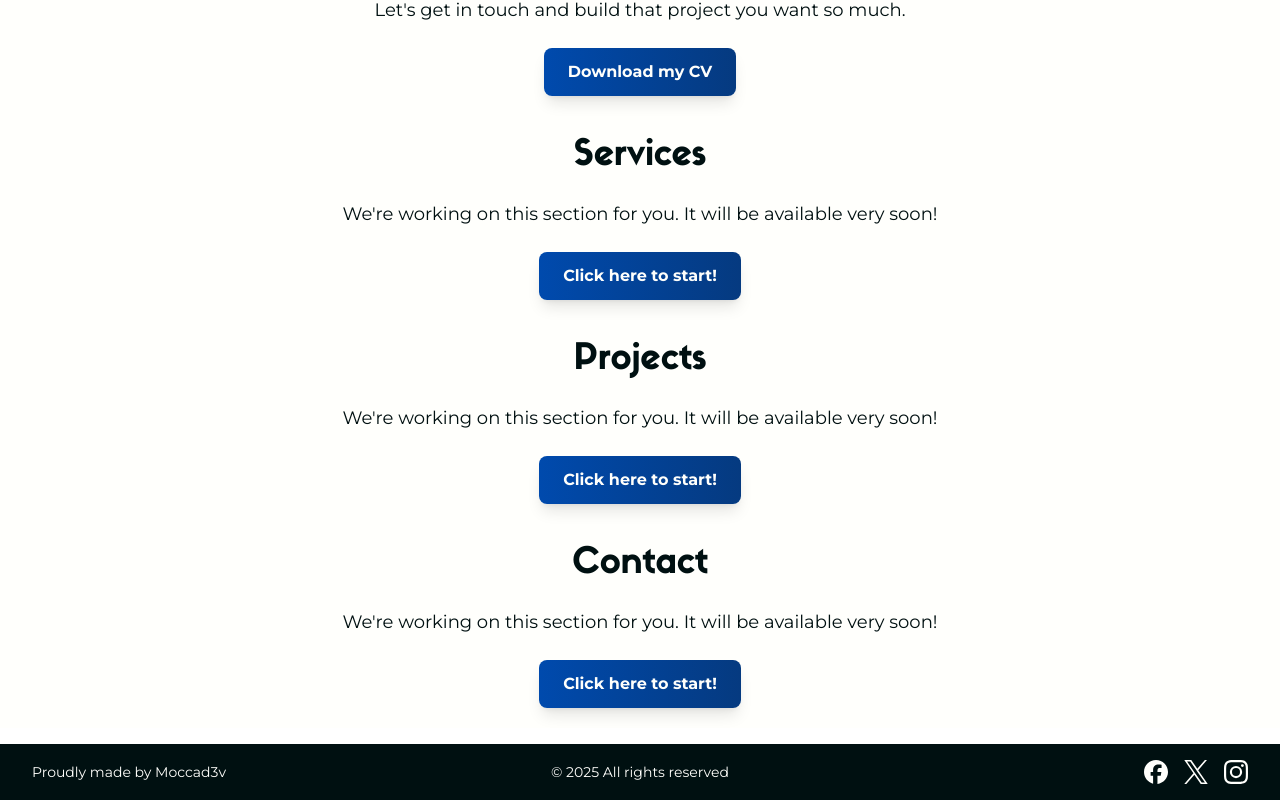
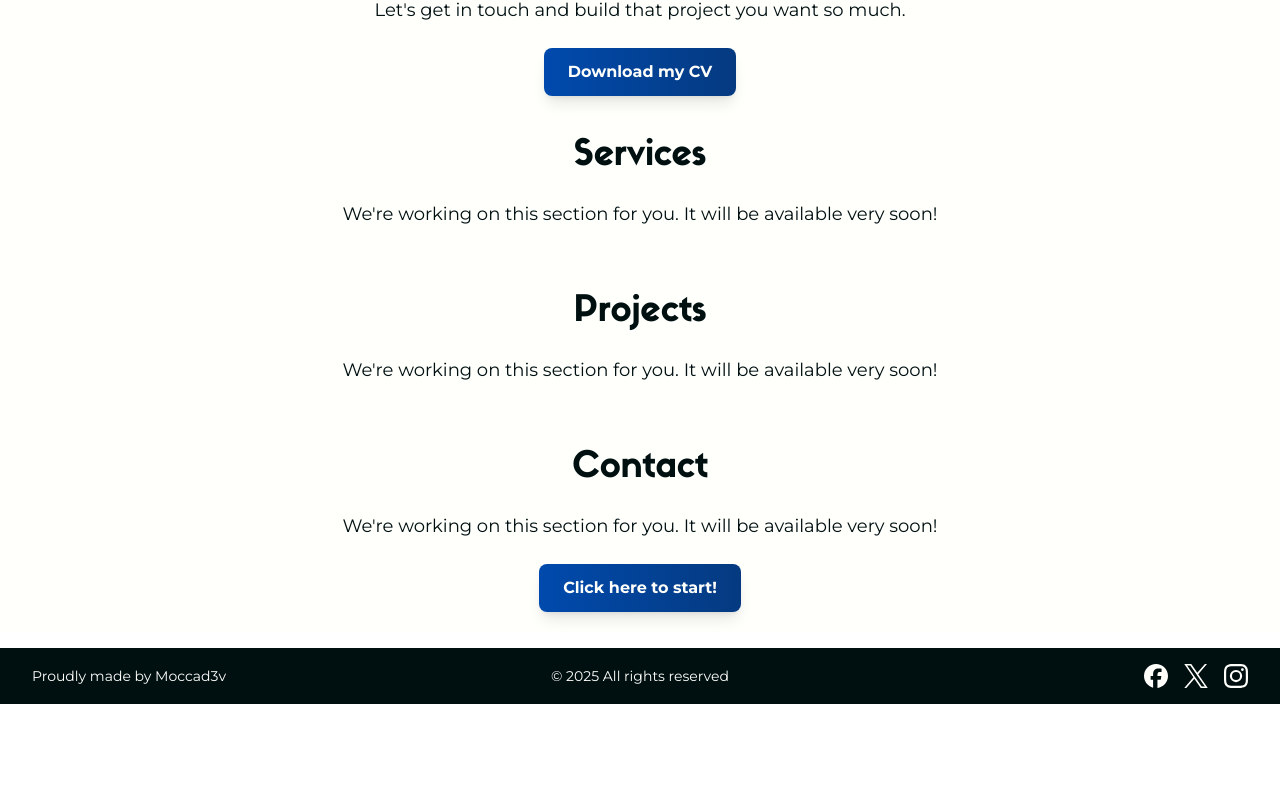
Before and after one commit to moccad3v/my-portfolio, a React (Vite) app: page / in a window 1280 px wide. Shown: the part 736-1536 px from the top of the page. After the commit the page ends 1440 px from the top, so only its background shows below. Built offline with nearby package versions, Linux system fonts and the light colour scheme.

Commit message:
Deleted unnecessary buttons

```diff
--- a/src/App.jsx
+++ b/src/App.jsx
@@ -126,9 +126,9 @@ function App() {
         {/* About me Section */}
         <AboutMe texts={texts} language={language} />
         {/* Services Section */}
-        <Services clicks={clicks} setClicks={setClicks} texts={texts} />
+        <Services texts={texts} />
         {/* Projects Section */}
-        <Projects clicks={clicks} setClicks={setClicks} texts={texts} />
+        <Projects texts={texts} />
         {/* Contact Section */}
         <Contact clicks={clicks} setClicks={setClicks} texts={texts} />
       </main>
--- a/src/components/projects.jsx
+++ b/src/components/projects.jsx
@@ -1,6 +1,6 @@
 import React from "react";
 
-const projects = ({ clicks, setClicks, texts }) => {
+const projects = ({ texts }) => {
   return (
     <section
       id="projects"
@@ -13,13 +13,6 @@ const projects = ({ clicks, setClicks, texts }) => {
       <p className="mb-6 whitespace-pre-line text-lg max-w-4xl text-moccaBlack font-montserrat">
         {texts.construction}
       </p>
-
-      <button
-        onClick={() => setClicks(clicks + 1)}
-        className="font-montserrat px-6 py-3 bg-gradient-to-r from-moccaBlue to-[#053a80] text-moccaWhite font-bold rounded-lg shadow-lg transition-transform transform hover:scale-105"
-      >
-        {clicks === 0 ? texts.clickHere : texts.clicksMessage(clicks)}
-      </button>
     </section>
   );
 };
--- a/src/components/services.jsx
+++ b/src/components/services.jsx
@@ -1,6 +1,6 @@
 import React from "react";
 
-const services = ({ clicks, setClicks, texts }) => {
+const services = ({ texts }) => {
   return (
     <section
       id="services"
@@ -13,13 +13,6 @@ const services = ({ clicks, setClicks, texts }) => {
       <p className="mb-6 whitespace-pre-line text-lg max-w-4xl text-moccaBlack font-montserrat">
         {texts.construction}
       </p>
-
-      <button
-        onClick={() => setClicks(clicks + 1)}
-        className="font-montserrat px-6 py-3 bg-gradient-to-r from-moccaBlue to-[#053a80] text-moccaWhite font-bold rounded-lg shadow-lg transition-transform transform hover:scale-105"
-      >
-        {clicks === 0 ? texts.clickHere : texts.clicksMessage(clicks)}
-      </button>
     </section>
   );
 };
```
